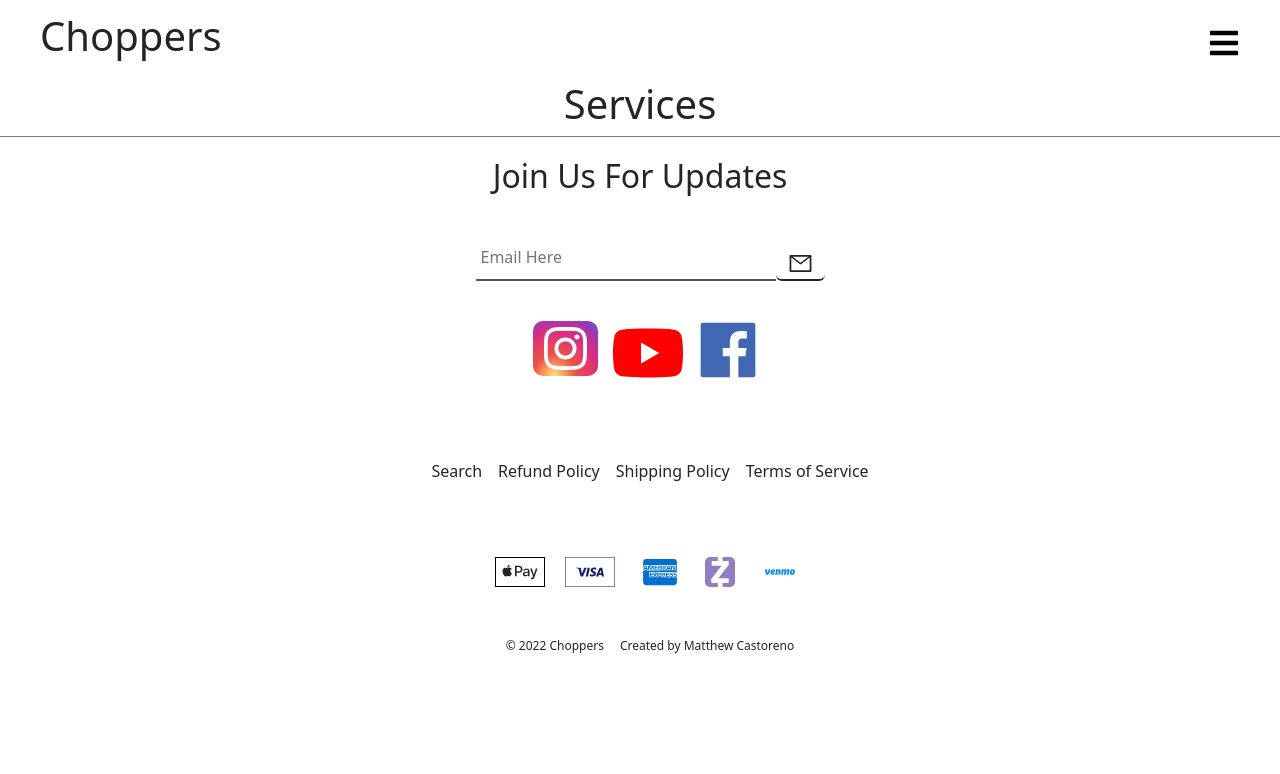
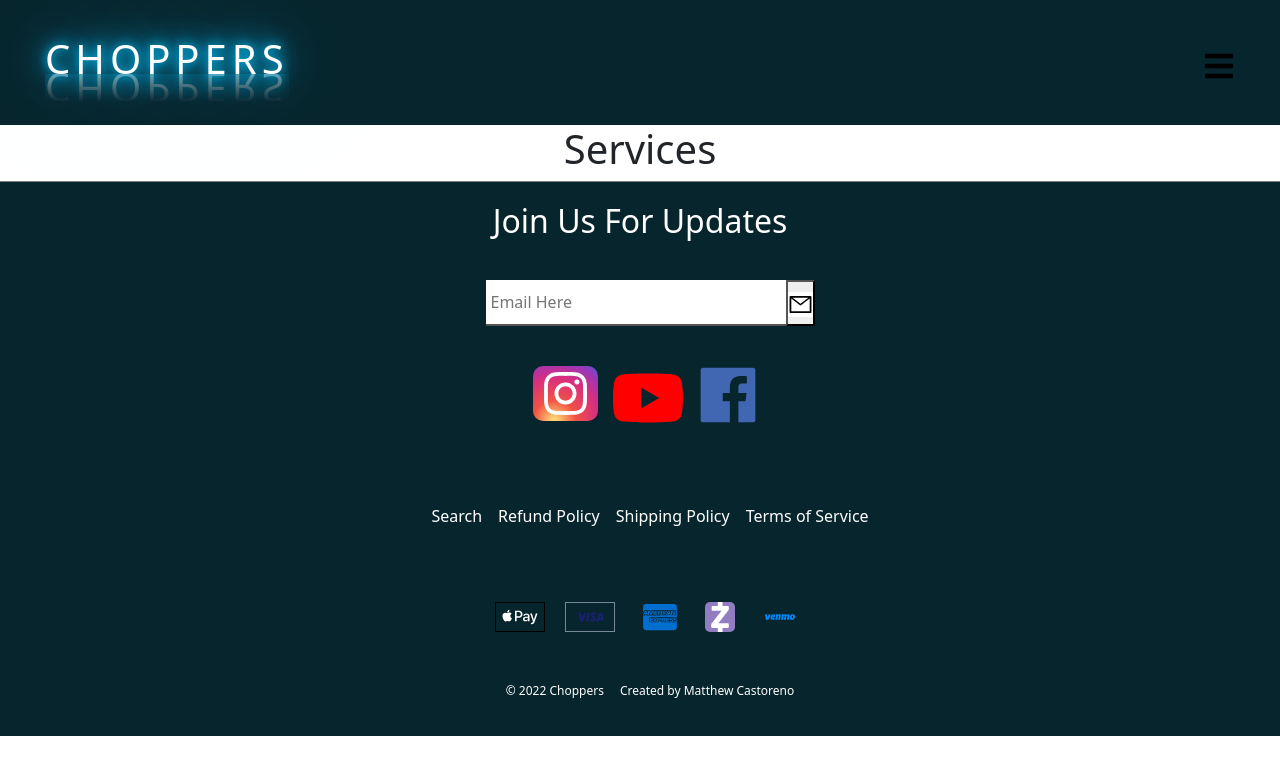
Before and after one commit to Castoreno05/Choppers, a React (Create React App) app in the folder main/: page /services in a window 1280 px wide. Shown: the top 774 px of the page. Built offline with nearby package versions, Linux system fonts and the light colour scheme; the HTML template or start-up script is replaced by a standard one.

Commit message:
Styled logo, header and footer.

```diff
--- a/main/package.json
+++ b/main/package.json
@@ -11,11 +11,10 @@
     "react": "^18.2.0",
     "react-bootstrap": "^2.5.0",
     "react-dom": "^18.2.0",
-    "react-icons": "^4.4.0",
+    "react-icons": "^4.6.0",
     "react-router-dom": "^6.4.1",
     "react-scripts": "5.0.1",
-    "styled-components": "^5.3.6",
-    "web-vitals": "^2.1.4"
+    "styled-components": "^5.3.6"
   },
   "scripts": {
     "start": "react-scripts start",
--- a/main/src/components/Footer/footer.css
+++ b/main/src/components/Footer/footer.css
@@ -1,5 +1,7 @@
 .footer {
   border-top: solid 1px gray;
+  background-color: #07252d;
+  color: #fff;
 }
 .footerContainer {
   display: flex;
--- a/main/src/components/Footer/index.js
+++ b/main/src/components/Footer/index.js
@@ -2,7 +2,6 @@ import React from "react";
 import "./footer.css";
 import Container from "react-bootstrap/Container";
 import Row from "react-bootstrap/Row";
-import Button from "react-bootstrap/Button";
 import {
   AiOutlineMail,
   AiOutlineInstagram,
@@ -20,9 +19,9 @@ function Footer() {
         <Row>
           <form className="footerForm">
             <input placeholder="Email Here" />
-            <Button variant="none" className="submitEmail">
+            <button id="email" aria-label="email-button">
               <AiOutlineMail className="submitIcon" />
-            </Button>
+            </button>
           </form>
         </Row>
         <Row>
--- a/main/src/components/Navigation/index.js
+++ b/main/src/components/Navigation/index.js
@@ -1,50 +1,53 @@
-import React, { useState } from 'react';
+import React, { useState } from "react";
 import { Link } from "react-router-dom";
 import * as FaIcons from "react-icons/fa";
 import * as AiIcons from "react-icons/ai";
-import { MenuData } from '../MenuData';
+import { MenuData } from "../MenuData";
 import "./navigation.css";
 import { IconContext } from "react-icons";
 
 function Navigation() {
+  const [choppersMenu, setChoppersMenu] = useState(false);
 
-  const [ choppersMenu, setChoppersMenu ] = useState(false)
-
-  const showMenu = () => setChoppersMenu(!choppersMenu)
+  const showMenu = () => setChoppersMenu(!choppersMenu);
 
   return (
     <>
-    <IconContext.Provider value={{ color:'#f5f5f5'}}>
+      <IconContext.Provider value={{ color: "#f5f5f5" }}>
         <div className="navigation">
           <Link to="/">
-      <h1 className='title'>Choppers</h1>
+            <h1 className="title">Choppers</h1>
           </Link>
           <Link to="#" className="menu-bars">
-        <FaIcons.FaBars onClick={showMenu} style={{ color: 'black'}} className="stubborn-icon"/>
+            <FaIcons.FaBars
+              onClick={showMenu}
+              style={{ color: "black" }}
+              className="stubborn-icon"
+            />
           </Link>
         </div>
-    <nav className={choppersMenu ? 'chop-menu active' : 'chop-menu'}>
-      <ul className='chop-menu-items' onClick={showMenu}>
-        <li className='navbar-toggle'>
-          <Link to='#' className='menu-bars'>
-            <AiIcons.AiOutlineClose className='close'/>
+        <nav className={choppersMenu ? "chop-menu active" : "chop-menu"}>
+          <ul className="chop-menu-items" onClick={showMenu}>
+            <li className="navbar-toggle">
+              <Link to="#" className="menu-bars">
+                <AiIcons.AiOutlineClose className="close" />
               </Link>
             </li>
-        {MenuData.map ((item, index) => {
-          return(
+            {MenuData.map((item, index) => {
+              return (
                 <li key={index} className={item.class}>
                   <Link to={item.path}>
                     {item.icon}
                     <span>{item.title}</span>
                   </Link>
                 </li>
-          )
+              );
             })}
           </ul>
         </nav>
       </IconContext.Provider>
     </>
-  )
+  );
 }
 
-export default Navigation
+export default Navigation;
--- a/main/src/components/Navigation/navigation.css
+++ b/main/src/components/Navigation/navigation.css
@@ -1,14 +1,25 @@
 .navigation {
-    height: 80px;
+    height: 125px;
     display: flex;
-    justify-content: flex-start;
     align-items: center;
+    background-color: #07252d;
+    justify-content: space-between;
 }
 
 .navigation a {
-    padding: 2.5rem;
     color: inherit;
     text-decoration: none;
+    margin: 0 45px;
+}
+
+.navigation h1{
+    color: #0e3742;
+    letter-spacing: 5px;
+    text-transform: uppercase;
+    -webkit-box-reflect: below 1px linear-gradient(transparent, #0008);
+    line-height: 0.70em;
+    outline: none;
+    animation: animate 25s linear infinite;
 }
 
 .menu-bars {
@@ -92,3 +103,18 @@
 span {
     margin-left: 16px;
 }
+
+@keyframes animate {
+    0%,18%,20%,50.1%,60%,65.1%,80%,90.1%,92%{
+        color: #0e3742;
+        box-shadow: none;
+    }
+    18.1%,20.1%,30%,50%,60.1%,65%,80.1%,90%,92.1%,100%{
+        color: #fff;
+        text-shadow: 0 0 10px #03bcf4,
+        0 0 20px #03bcf4,
+        0 0 40px #03bcf4,
+        0 0 80px #03bcf4,
+        0 0 160px #03bcf4;
+    }
+}
--- a/main/src/components/Pages/Contact.js
+++ b/main/src/components/Pages/Contact.js
@@ -68,7 +68,7 @@ function Map() {
           </div>
         </section>
         <GoogleMap
-          zoom={17}
+          zoom={15}
           center={center}
           mapContainerClassName="map-container"
         >
@@ -114,7 +114,6 @@ function Map() {
 }
 
 const Container = styled.div`
-  background-color: #c0c0c0;
   display: flex;
   flex-direction: column;
   padding: 2rem;
@@ -137,7 +136,6 @@ const Container = styled.div`
         padding: 1.5rem;
       }
       .contact-form {
-        // border: solid 1px black;
         display: flex;
         padding: 1.5rem;
         width: 85%;
--- a/main/src/index.css
+++ b/main/src/index.css
@@ -3,6 +3,7 @@
   box-sizing: border-box;
   margin: 0;
   padding: 0;
+
 }
 .home, .about, .barbers, .contact, .gallery, .products, .services {
   display: flex;
```
Also changed, not shown: main/src/components/BtnComponent.js (deleted, +0 -11 lines), main/src/components/Header/index.js (deleted, +0 -9 lines), main/src/components/Header/header.css (deleted), 1 other file (tests, documents, lock files or other folders). Lines whose indentation alone changed are shown as unchanged.
